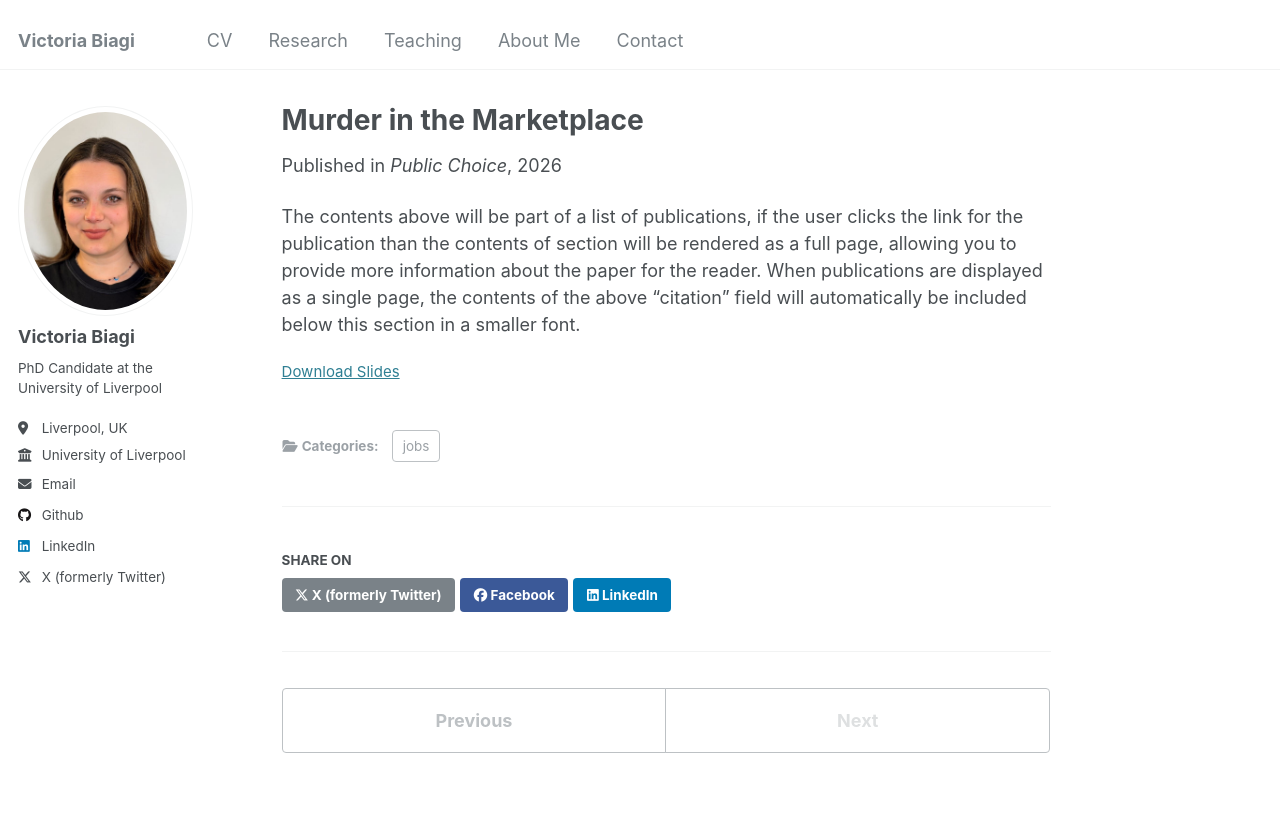
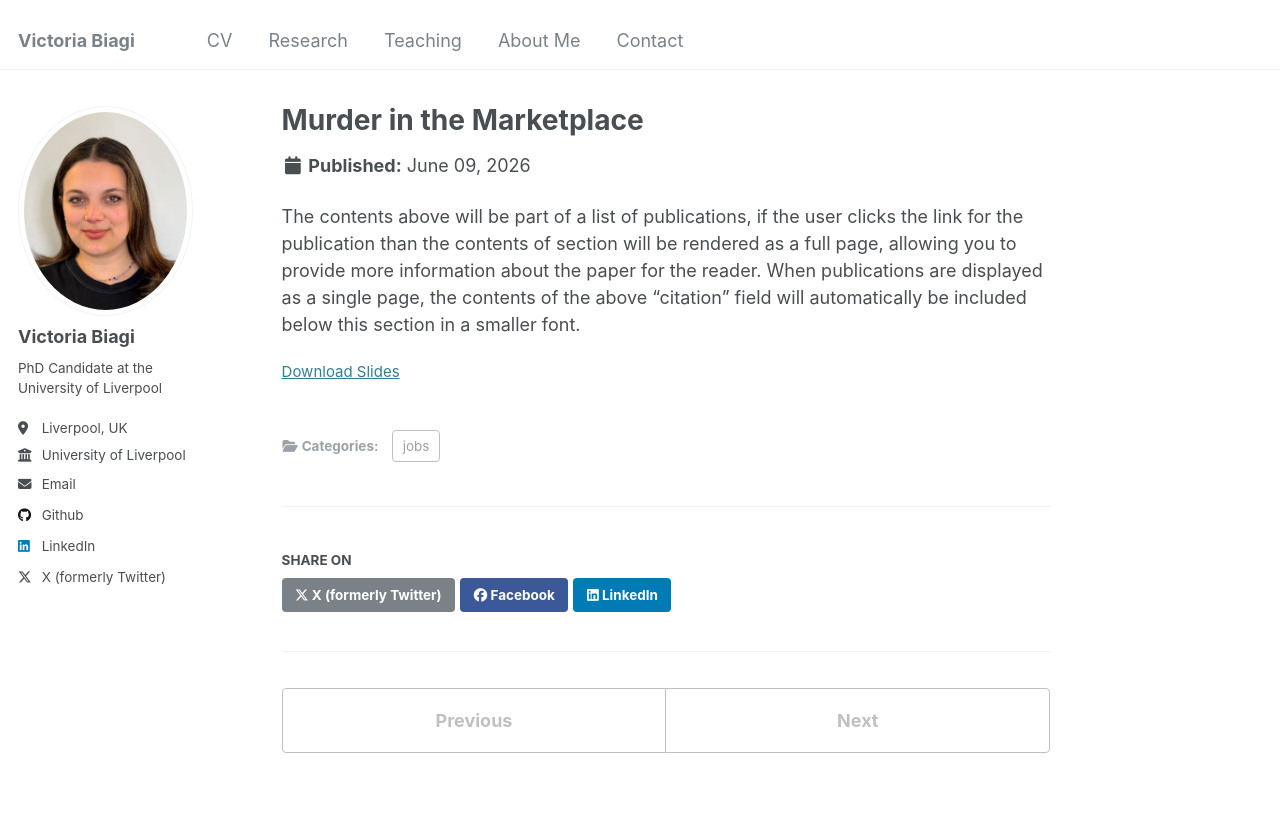
Before and after one commit to victoriabiagi/victoriabiagi.github.io, a Jekyll site: the page built from _publications/02_murderinthemark.md, in a window 1280 px wide and 1108 px high. Shown: the top 816 px of the window. Built offline with Jekyll 4.4.1, drawn with Linux system fonts in a browser that asks for light colours; some of the changed lines change nothing that is shown.

Commit message:
Update 02_murderinthemark.md

```diff
--- a/_publications/02_murderinthemark.md
+++ b/_publications/02_murderinthemark.md
@@ -1,7 +1,7 @@
 ---
 title: "Murder in the Marketplace"
 coauthor: '<span style="font-style: italic;">with <a href="https://zachporreca.github.io/">Zachary Porreca</a> and <a href="https://alexcardazzi.github.io/">Alexander Cardazzi</a></span>'
-description: '<span style="font-style: italic; color: #006400">BAFFI Centre Research Paper No. 239 (Accepted at Public Choice) </span><br>
+description: '<span style="font-style: italic; color: #006400">Public Choice, 2026</span><br>
  <span style="font-weight: bold; color: #006400">Presented at:</span> Internal Micro Applied Seminars (University of Liverpool, 2025) - ViCE Online Seminars (Summer 2025)'
 infodownload: >
   <a href="https://link.springer.com/article/10.1007/s11127-026-01415-4" target="_blank"
@@ -14,8 +14,8 @@
 # permalink: /publication/2016-10-01-paper-title-number-2
 excerpt: >-
   **Abstract**: Violence is often viewed as an intrinsic feature of illicit markets, driven by competition, disputes, and predation. We argue that the connection between violence and markets is not exclusive to illicit markets and that in the absence of strong institutions these factors exist ubiquitously. Using an estimator of spatial concentration, we document the empirical relationship between violence and markets in the 14th century. We then employ a large language model to analyze the coroner’s accounts of the era’s homicides, finding that many of these incidents were driven by avoidable business-related disputes. Employing a novel difference-in-differences estimator for spatial concentration, we proceed to causally identify the impacts of the introduction of London’s first professional police force in the 19th century on this concentration. We find that the police force’s introduction led to a 54% reduction in the degree of concentration of violence around marketplaces. Our findings suggest that it is not the nature of the commodities being sold in illicit markets that drives violence, but is rather the absence of formal institutions of enforcement and dispute resolution'
-date: 2026-06-02
-venue: Public Choice
+# date: 2026-06-02
+# venue: Public Choice
 slidesurl: 'http://academicpages.github.io/files/slides2.pdf'
 paperurl: 'http://academicpages.github.io/files/paper2.pdf'
 # citation: 'Your Name, You. (2010). &quot;Paper Title Number 2.&quot; <i>Journal 1</i>. 1(2).'
```
